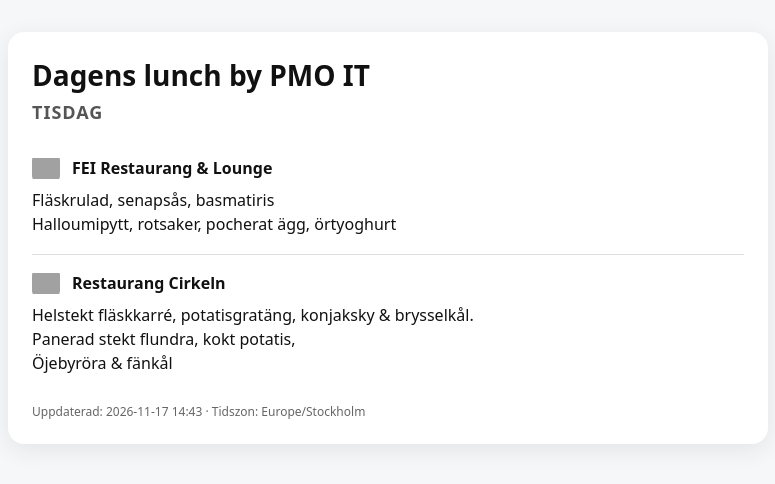
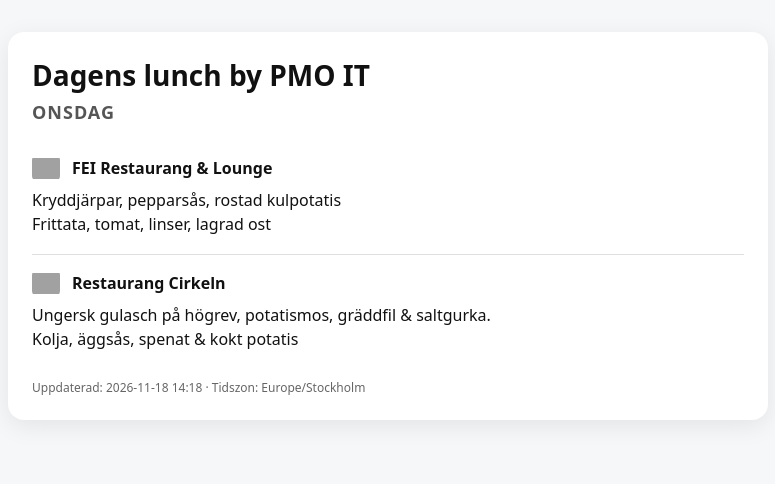
Before and after one commit to jalgard7/dagenslunch, a plain HTML site: page index.html in a window 1280 px wide. Shown: the whole page, without its empty margins (252-1027 px from the left). Drawn offline with Linux system fonts and the light colour scheme; grey boxes are pictures that could not be loaded.

Commit message:
Uppdatera lunch-sida: 2026-11-18 13:18 UTC

```diff
--- a/index.html
+++ b/index.html
@@ -24,21 +24,21 @@
 <div class="wrap">
   <div class="card">
     <h1>Dagens lunch by PMO IT</h1>
-    <h2>TISDAG</h2>
+    <h2>ONSDAG</h2>
     <div class='rest'>
       <div class='head'>
         <img class='logo' src='https://res.cloudinary.com/emg-prod/image/upload/c_limit,h_100,w_200/v1/institutes/institute10621/logos/logo' alt='FEI Restaurang & Lounge logotyp'>
         <div class='name'>FEI Restaurang & Lounge</div>
       </div>
-      <div class='dish'>Fläskrulad, senapsås, basmatiris<br>Halloumipytt, rotsaker, pocherat ägg, örtyoghurt</div>
+      <div class='dish'>Kryddjärpar, pepparsås, rostad kulpotatis<br>Frittata, tomat, linser, lagrad ost</div>
     </div>
     <div class='rest'>
       <div class='head'>
         <img class='logo' src='https://cirkelnstockholm.se/wp-content/uploads/2021/09/c_restaurang-S-150x150.png' alt='Restaurang Cirkeln logotyp'>
         <div class='name'>Restaurang Cirkeln</div>
       </div>
-      <div class='dish'>Helstekt fläskkarré, potatisgratäng, konjaksky & brysselkål.<br>Panerad stekt flundra, kokt potatis,<br>Öjebyröra & fänkål</div>
+      <div class='dish'>Ungersk gulasch på högrev, potatismos, gräddfil & saltgurka.<br>Kolja, äggsås, spenat & kokt potatis</div>
     </div>
-    <div class="footer">Uppdaterad: 2026-11-17 14:43 · Tidszon: Europe/Stockholm</div>
+    <div class="footer">Uppdaterad: 2026-11-18 14:18 · Tidszon: Europe/Stockholm</div>
   </div>
 </div>
```
